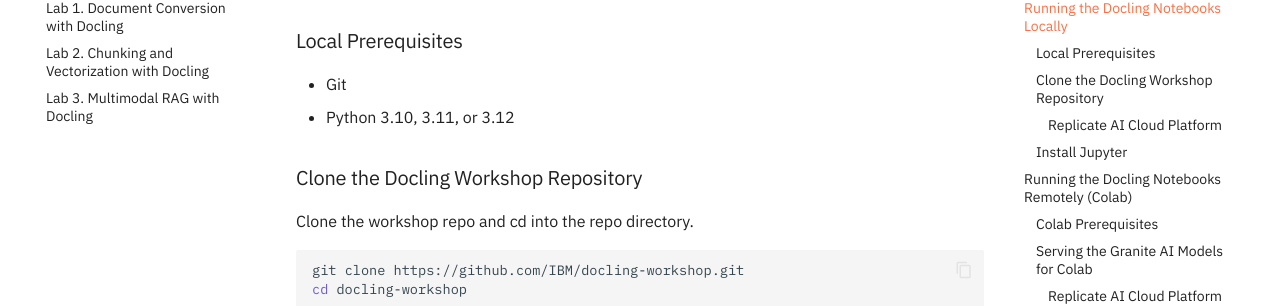
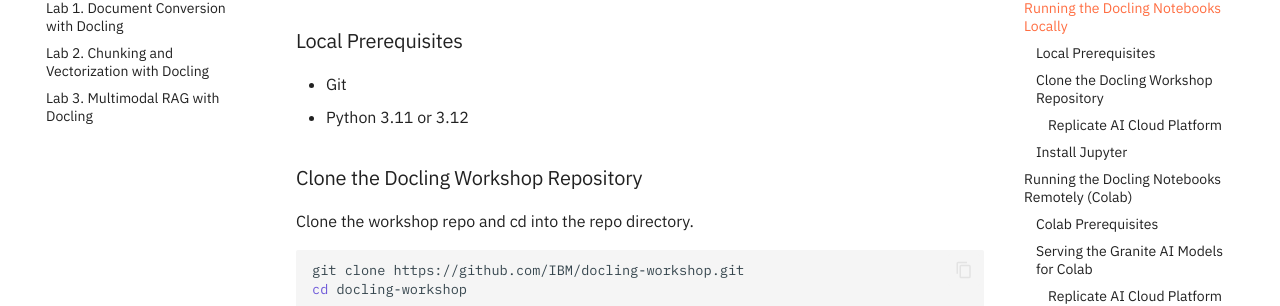
Before and after one commit to mingxzhao/docling-workshop, an MkDocs documentation site: the page built from docs/pre-work/README.md, in a window 1280 px wide and 900 px high, scrolled down 852 px. Shown: the part 153-459 px from the top of the window. Built offline with MkDocs 1.6.1 and Material for MkDocs 9.7.7, drawn with Linux system fonts in a browser that asks for light colours; comment, search, counter and statistics services are not loaded.

Commit message:
Complete removal of python 3.10 testing
Signed-off-by: BJ Hargrave <hargrave@us.ibm.com>

```diff
--- a/docs/pre-work/README.md
+++ b/docs/pre-work/README.md
@@ -35,7 +35,7 @@
 ### Local Prerequisites
 
 - Git
-- Python 3.10, 3.11, or 3.12
+- Python 3.11 or 3.12
 
 ### Clone the Docling Workshop Repository
 
```
Also changed, not shown: 4 other files.
